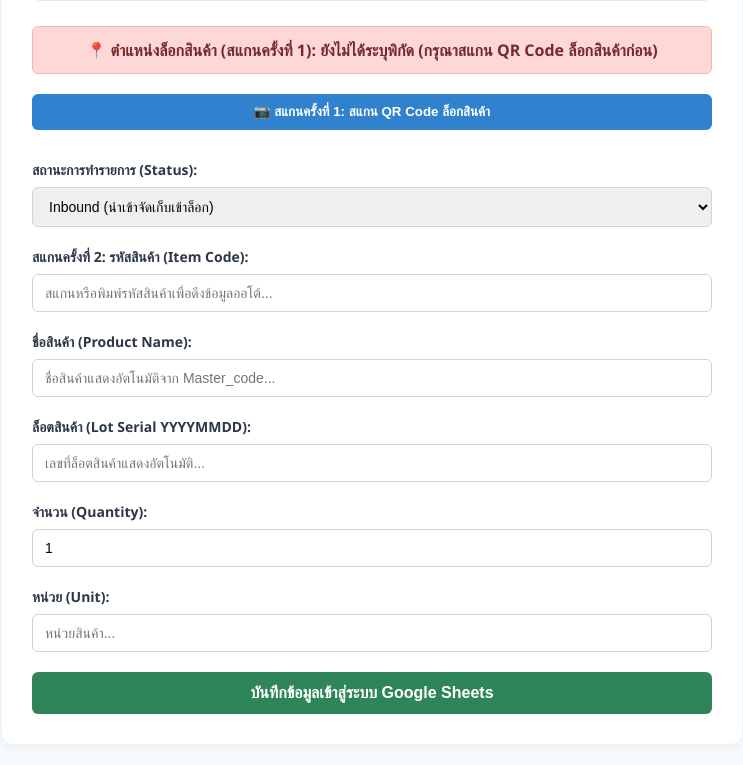
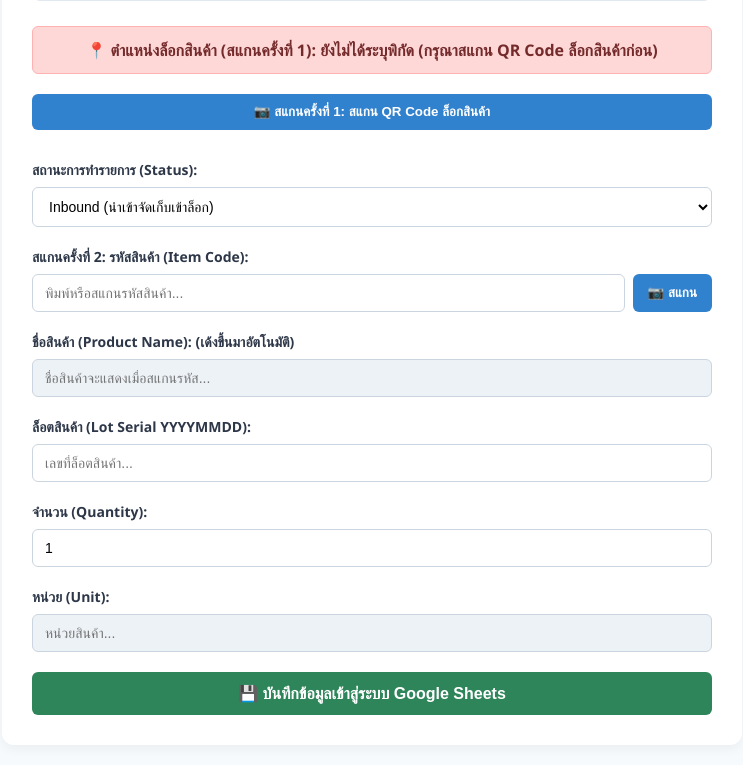
Before and after one commit to kanokwan20044-sketch/WH_Project, a Flask app: page / in a window 1280 px wide. Shown: the part 422-1187 px from the top of the page, without its empty margins (268-1011 px from the left). Before the commit the page ends 1136 px from the top, so only its background shows below. Run offline with Flask 3, Linux system fonts and the light colour scheme.

Commit message:
feat: add direct camera scan button for item code with auto lookup before submit

```diff
--- a/templates/index.html
+++ b/templates/index.html
@@ -12,7 +12,8 @@
         .subtitle { text-align: center; color: #718096; margin-bottom: 25px; font-size: 14px; }
         .form-group { margin-bottom: 20px; }
         label { display: block; margin-bottom: 8px; font-weight: 600; font-size: 14px; }
-        input, select { width: 100%; padding: 10px 12px; border: 1px solid #cbd5e0; border-radius: 6px; box-sizing: border-box; font-size: 14px; }
+        input, select { width: 100%; padding: 10px 12px; border: 1px solid #cbd5e0; border-radius: 6px; box-sizing: border-box; font-size: 14px; background-color: #fff; }
+        input[readonly] { background-color: #edf2f7; color: #4a5568; }
         .btn-submit { width: 100%; background-color: #2f855a; color: white; padding: 12px; border: none; border-radius: 6px; font-size: 16px; font-weight: 600; cursor: pointer; }
         .btn-submit:hover { background-color: #276749; }
         .btn-scanner { background-color: #3182ce; color: white; padding: 10px 15px; border: none; border-radius: 6px; cursor: pointer; font-weight: 600; margin-bottom: 10px; width: 100%; }
@@ -24,6 +25,7 @@
         .search-section { background: #edf2f7; padding: 20px; border-radius: 8px; margin-bottom: 25px; border: 1px solid #e2e8f0; }
         .date-row { display: flex; gap: 10px; margin-bottom: 10px; }
         #reader { width: 100%; max-width: 400px; margin: 0 auto 15px auto; }
+        #itemReader { width: 100%; max-width: 400px; margin: 0 auto 15px auto; }
     </style>
 </head>
 <body>
@@ -81,14 +83,14 @@
             {% endif %}
         </div>
 
-        <!-- [สแกนครั้งที่ 1] ช่องบอกตำแหน่งล็อกสินค้าและปุ่มสแกน Location -->
+        <!-- [สแกนครั้งที่ 1] สแกน Location ล็อกสินค้า -->
         <div class="location-box {% if location %}has-location{% else %}no-location{% endif %}">
             📍 ตำแหน่งล็อกสินค้า (สแกนครั้งที่ 1):
             <span>{% if location %}{{ location }}{% else %}ยังไม่ได้ระบุพิกัด (กรุณาสแกน QR Code ล็อกสินค้าก่อน){% endif %}</span>
         </div>
 
         <div class="form-group">
-            <button type="button" class="btn-scanner" onclick="startScanner()">📷 สแกนครั้งที่ 1: สแกน QR Code ล็อกสินค้า</button>
+            <button type="button" class="btn-scanner" onclick="startLocationScanner()">📷 สแกนครั้งที่ 1: สแกน QR Code ล็อกสินค้า</button>
             <div id="reader"></div>
         </div>
 
@@ -107,17 +109,21 @@
 
             <div class="form-group">
                 <label>สแกนครั้งที่ 2: รหัสสินค้า (Item Code):</label>
-                <input type="text" name="item_code" id="itemCodeInput" placeholder="สแกนหรือพิมพ์รหัสสินค้าเพื่อดึงข้อมูลออโต้..." onkeyup="fetchProductInfo()" required>
+                <div style="display: flex; gap: 8px;">
+                    <input type="text" name="item_code" id="itemCodeInput" placeholder="พิมพ์หรือสแกนรหัสสินค้า..." onkeyup="fetchProductInfo()" required style="flex: 1;">
+                    <button type="button" onclick="startItemScanner()" style="background: #3182ce; color: white; border: none; padding: 0 15px; border-radius: 6px; cursor: pointer; font-weight: 600;">📷 สแกน</button>
+                </div>
+                <div id="itemReader" style="margin-top: 10px;"></div>
             </div>
 
             <div class="form-group">
-                <label>ชื่อสินค้า (Product Name):</label>
-                <input type="text" name="product_name" id="productNameInput" placeholder="ชื่อสินค้าแสดงอัตโนมัติจาก Master_code..." readonly required>
+                <label>ชื่อสินค้า (Product Name): (เด้งขึ้นมาอัตโนมัติ)</label>
+                <input type="text" name="product_name" id="productNameInput" placeholder="ชื่อสินค้าจะแสดงเมื่อสแกนรหัส..." readonly required>
             </div>
 
             <div class="form-group">
                 <label>ล็อตสินค้า (Lot Serial YYYYMMDD):</label>
-                <input type="text" name="lot_serial" id="lotSerialInput" placeholder="เลขที่ล็อตสินค้าแสดงอัตโนมัติ..." required>
+                <input type="text" name="lot_serial" id="lotSerialInput" placeholder="เลขที่ล็อตสินค้า..." required>
             </div>
 
             <div class="form-group">
@@ -130,20 +136,40 @@
                 <input type="text" name="unit" id="unitInput" placeholder="หน่วยสินค้า..." readonly required>
             </div>
 
-            <button type="submit" class="btn-submit">บันทึกข้อมูลเข้าสู่ระบบ Google Sheets</button>
+            <button type="submit" class="btn-submit">💾 บันทึกข้อมูลเข้าสู่ระบบ Google Sheets</button>
         </form>
     </div>
 
     <script>
-        function startScanner() {
+        // กล้องตัวที่ 1: สแกน Location
+        function startLocationScanner() {
             const scanner = new Html5QrcodeScanner("reader", { fps: 10, qrbox: 250 });
-            scanner.render((decodedText, decodedResult) => {
+            scanner.render((decodedText) => {
                 window.location.href = "/?location=" + encodeURIComponent(decodedText);
                 scanner.clear();
             }, (errorMessage) => {});
         }
 
-        // ฟังก์ชันดึงข้อมูลจากชีต Master_code อัตโนมัติเมื่อยิงบาร์โค้ดหรือพิมพ์รหัส (สแกนครั้งที่ 2)
+        // กล้องตัวที่ 2: สแกนรหัสสินค้า
+        function startItemScanner() {
+            const itemScanner = new Html5Qrcode("itemReader");
+            itemScanner.start(
+                { facingMode: "environment" },
+                { fps: 10, qrbox: 250 },
+                (decodedText) => {
+                    document.getElementById("itemCodeInput").value = decodedText;
+                    fetchProductInfo(); // ดึงข้อมูลอัตโนมัติทันทีที่สแกนเสร็จ
+                    itemScanner.stop().then(() => {
+                        document.getElementById("itemReader").innerHTML = "";
+                    }).catch(err => console.log(err));
+                },
+                (errorMessage) => {}
+            ).catch(err => {
+                alert("ไม่สามารถเปิดกล้องได้: " + err);
+            });
+        }
+
+        // ฟังก์ชันดึงข้อมูลจากชีต Master_code อัตโนมัติ
         function fetchProductInfo() {
             const code = document.getElementById("itemCodeInput").value.trim();
             if (code.length < 2) return;
```
